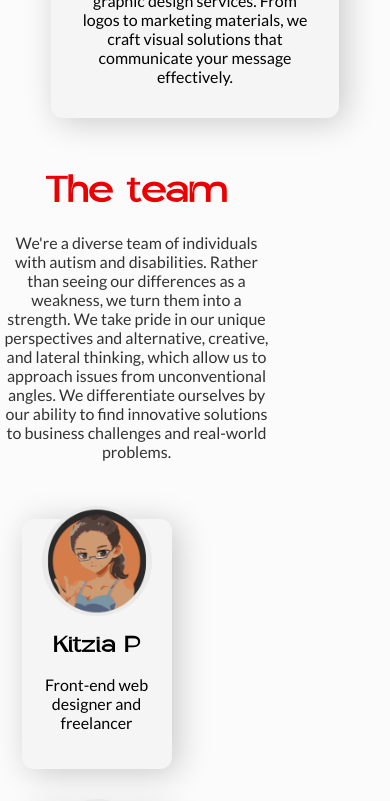
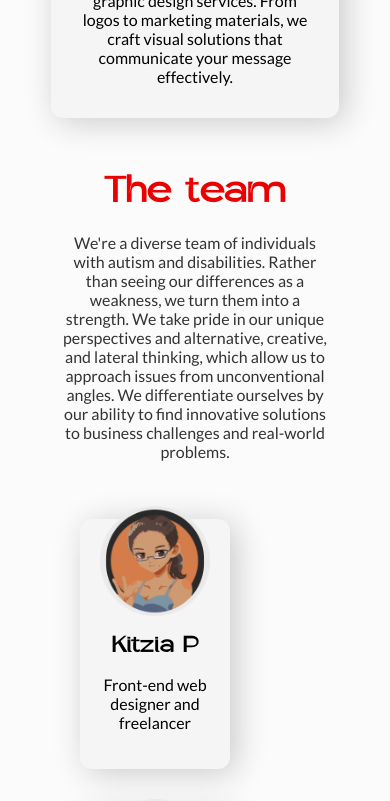
Before and after one commit to NahualliArt/portfolio, a React (Vite) app: page / in a window 390 px wide. Shown: the part 3260-4061 px from the top of the page. Built offline with nearby package versions, Linux system fonts and the light colour scheme.

Commit message:
team update responsive
@media (max-width: 600px)

```diff
--- a/src/styles/responsive.scss
+++ b/src/styles/responsive.scss
@@ -106,8 +106,9 @@
         }
 
         .team-section{
-           display: flex;
            flex-flow: column-reverse wrap;
+           justify-content: center;
+           align-content: center;
            padding: 0;
            margin: auto;
            overflow-x: hidden;
```
